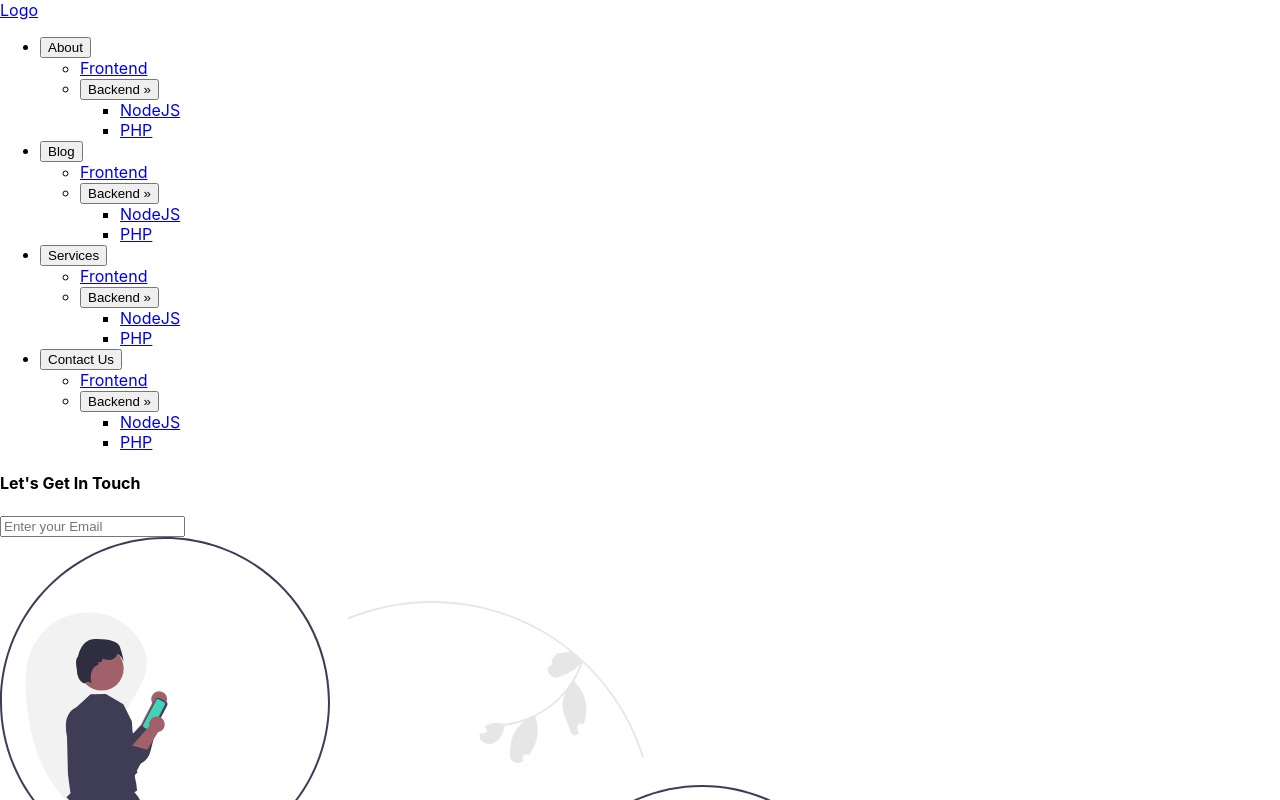
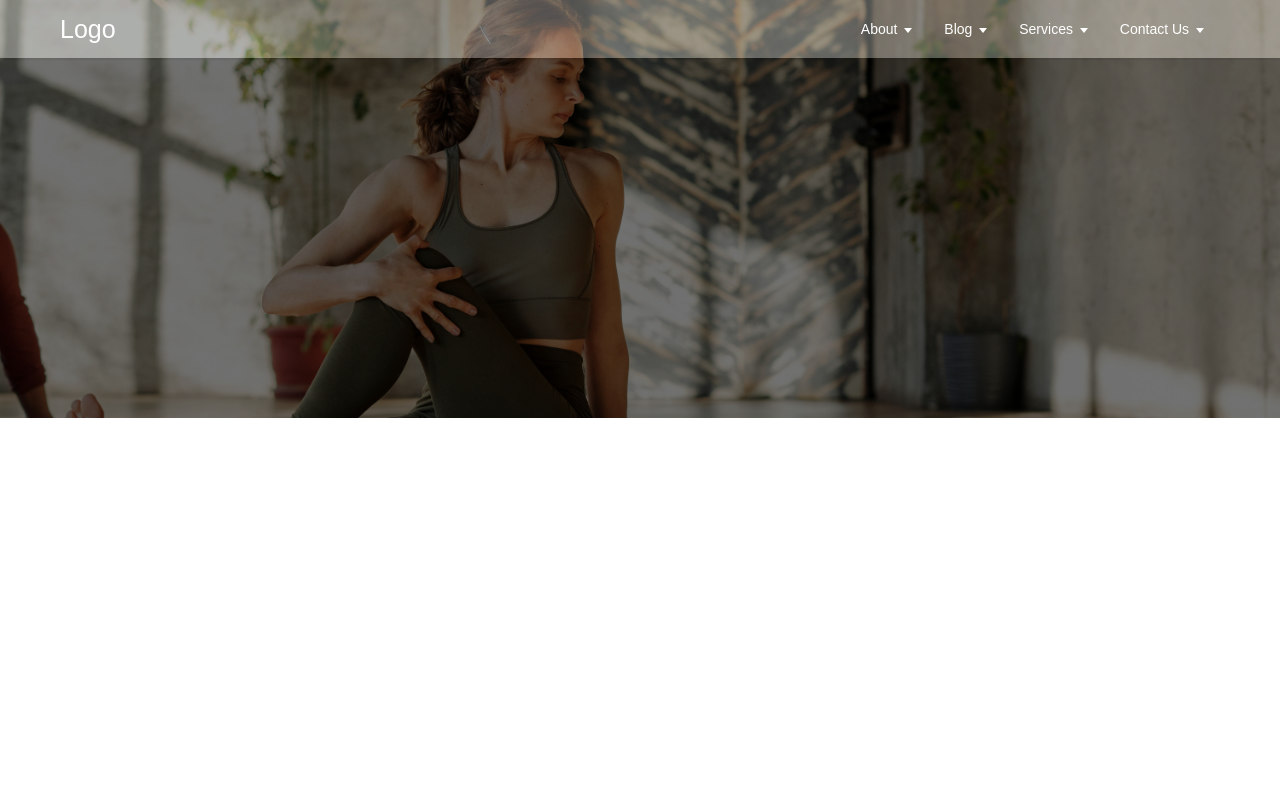
Before and after one commit to emperor9199/magnetic-minds, a React (Create React App) app: page / in a window 1280 px wide. Shown: the top 800 px of the page. Built offline with nearby package versions, Linux system fonts and the light colour scheme.

Commit message:
Navbar is transparent now

```diff
--- a/src/App.css
+++ b/src/App.css
@@ -10,12 +10,22 @@ body {
 
 header {
   box-shadow: 0 1px 3px 0 rgba(0, 0, 0, 0.07), 0 1px 2px 0 rgba(0, 0, 0, 0.05);
-  color: #212529;
+  color: #ffffff;
+  position: absolute;
+  top: 0;
+  width: 100vw;
+  transition: all 0.5s ease-in-out;
+  /* padding-top: 15px; */
+  /* padding-bottom: 15px; */
+  background-color: rgba(255, 255, 255, 0.1);
+  backdrop-filter:  saturate(160%) contrast(65%) brightness(140%);
+  -webkit-backdrop-filter: blur(20px) saturate(160%) contrast(45%) brightness(140%);
 }
 
 .nav-area {
   display: flex;
   align-items: center;
+  justify-content: space-between;
   max-width: 1200px;
   margin: 0 auto;
   padding: 10px 20px;
@@ -25,7 +35,6 @@ header {
   text-decoration: none;
   font-size: 25px;
   color: inherit;
-  margin-right: 20px;
 }
 
 .menus {
--- a/src/App.js
+++ b/src/App.js
@@ -1,11 +1,15 @@
 import Header from "./components/Header";
 import Footer from "./components/Footer/Footer";
+import "./App.css";
+import HeroSection from "./components/HeroSection/HeroSection";
+// import "antd/dist/antd.css";
 
 const App = () => {
   return (
     <div>
+      <HeroSection />
       <Header />
-      <Footer />
+      {/* <Footer /> */}
     </div>
   );
 };
--- /dev/null
+++ b/src/components/HeroSection/HeroSection.css
@@ -0,0 +1,7 @@
+
+.hero-style {
+    width: 100vw;
+    height: auto;
+    background-size: cover;
+    filter: brightness(45%);
+}
--- /dev/null
+++ b/src/components/HeroSection/HeroSection.jsx
@@ -0,0 +1,11 @@
+import React from 'react'
+import yogaImg from "../../assets/HeroSection/yoga.jpg"
+import "./HeroSection.css"
+
+const HeroSection = () => {
+  return (
+    <img src={yogaImg} className="hero-style" alt=""/>
+  )
+}
+
+export default HeroSection
```
Also changed, not shown: src/assets/HeroSection/yoga.jpg (added).
